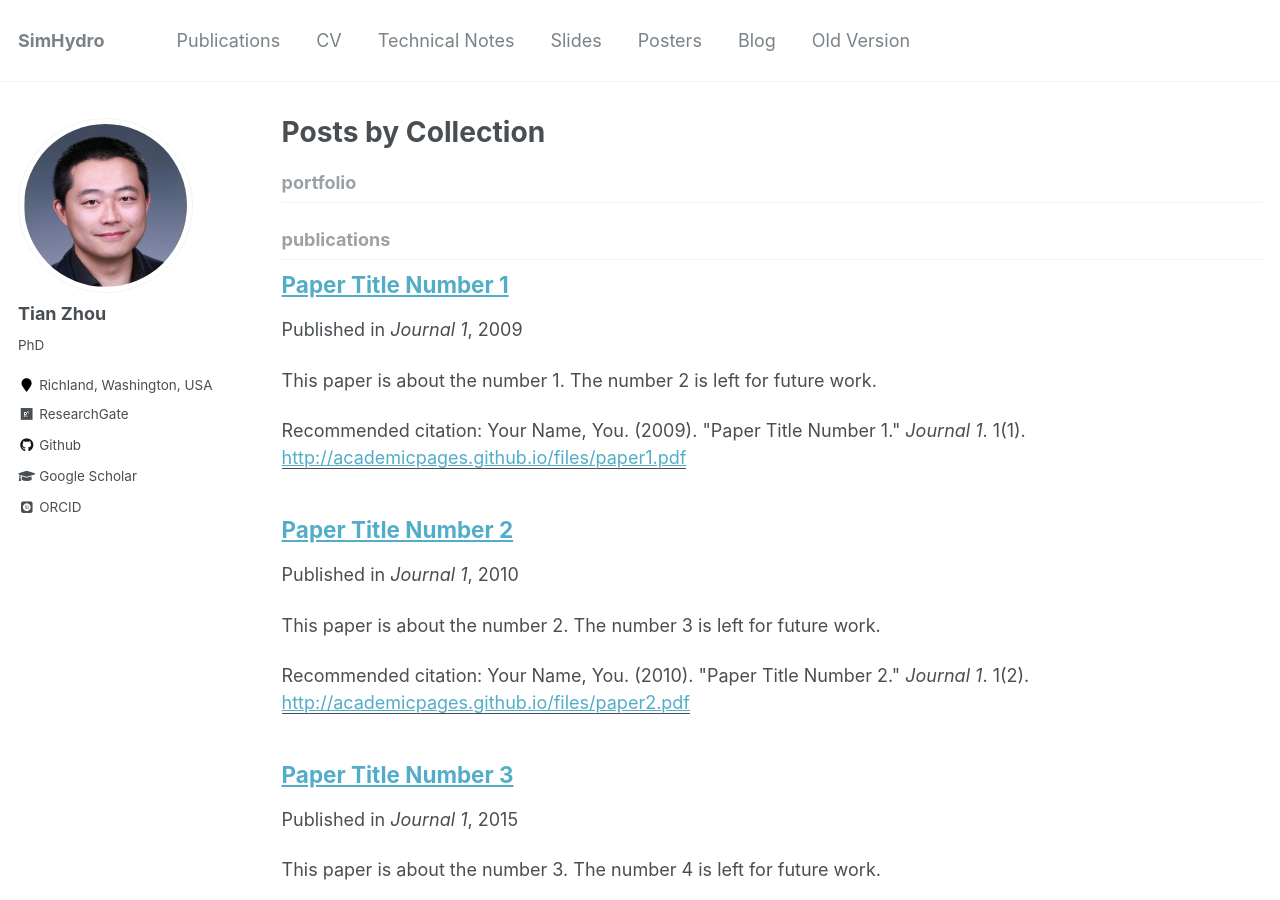
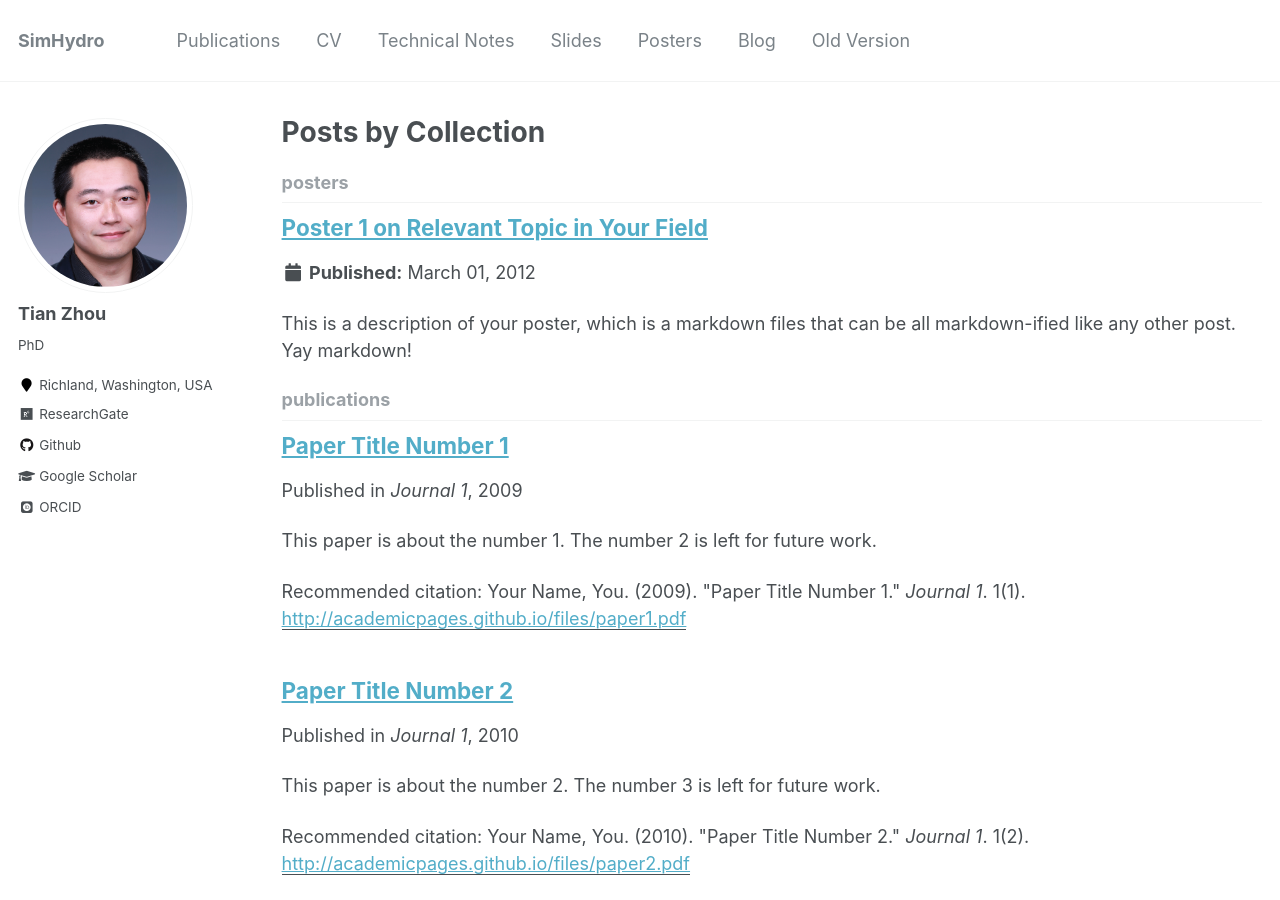
Before and after one commit to hydrotian/hydrotian.github.io, a Jekyll site: the page built from _pages/collection-archive.html, in a window 1280 px wide and 900 px high. Built offline with Jekyll 4.4.1, drawn with Linux system fonts in a browser that asks for light colours; some web fonts are replaced; some of the changed lines change nothing that is shown.

Commit message:
9th commit

```diff
--- a/_config.yml
+++ b/_config.yml
@@ -176,13 +176,10 @@ kramdown:
 
 # Collections
 collections:
-  teaching:
-    output: true
-    permalink: /:collection/:path/
   publications:
     output: true
     permalink: /:collection/:path/
-  portfolio:
+  posters:
     output: true
     permalink: /:collection/:path/
   talks:
@@ -210,15 +207,6 @@ defaults:
     values:
       layout: single
       author_profile: true
-  # _teaching
-  - scope:
-      path: ""
-      type: teaching
-    values:
-      layout: single
-      author_profile: true
-      share: true
-      comments: true
   # _publications
   - scope:
       path: ""
@@ -228,10 +216,10 @@ defaults:
       author_profile: true
       share: true
       comments: true
-  # _portfolio
+  # _posters
   - scope:
       path: ""
-      type: portfolio
+      type: posters
     values:
       layout: single
       author_profile: true
```
